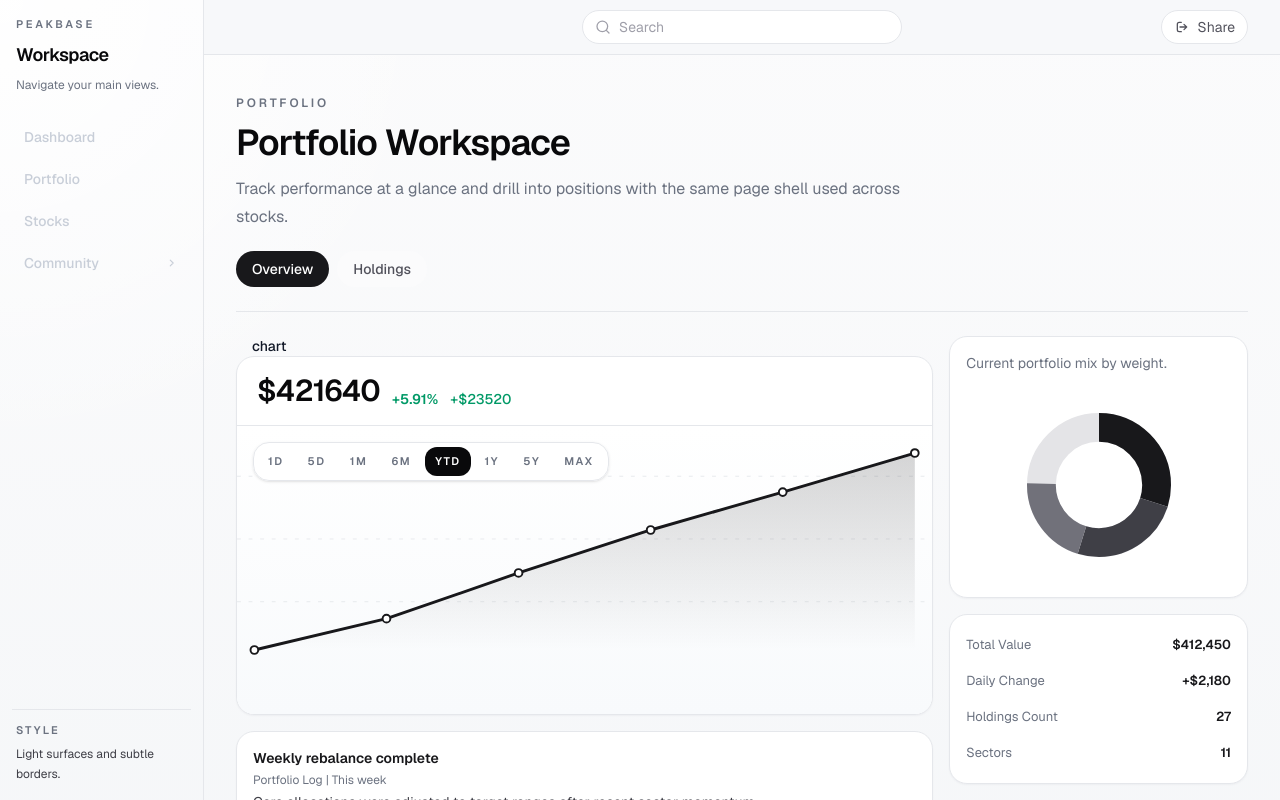
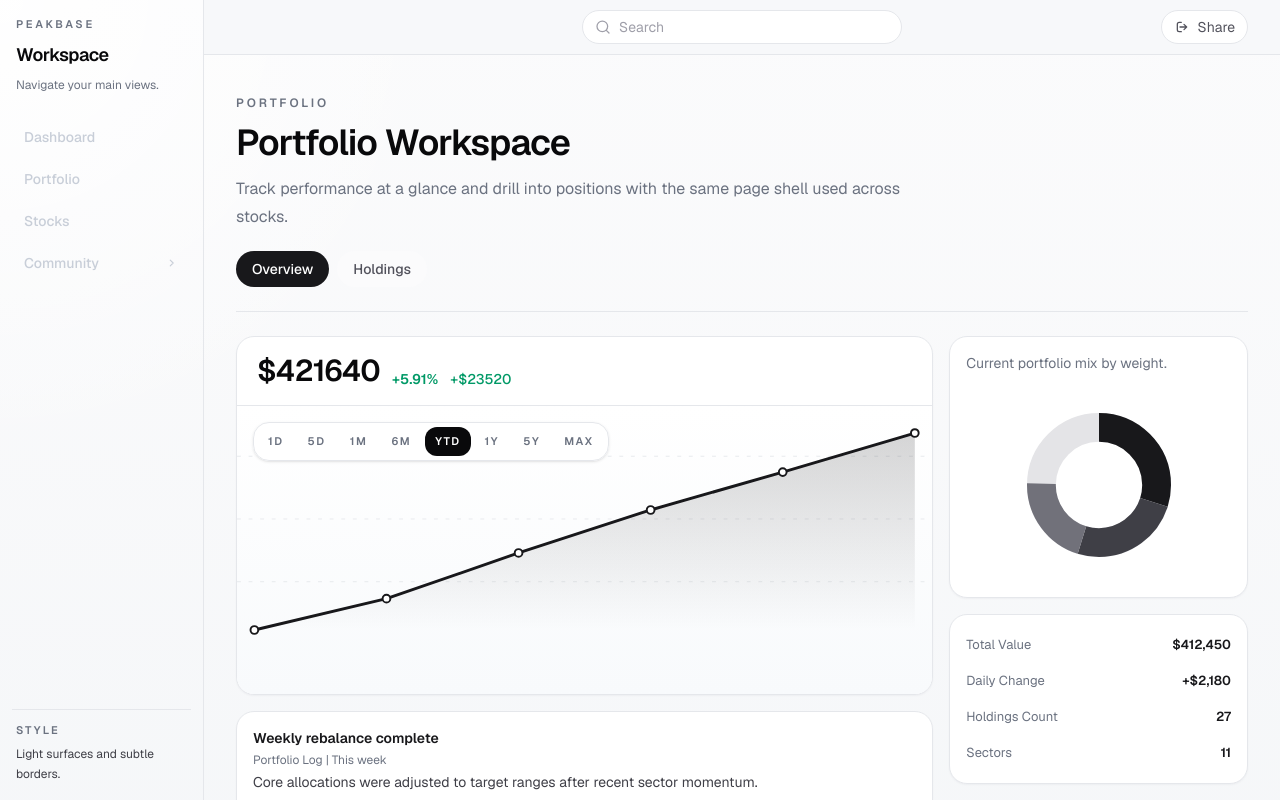
Before and after one commit to SameerAkita/peakbase, a Next.js app: page /portfolio/overview in a window 1280 px wide. Shown: the top 800 px of the page. Built offline with nearby package versions, Linux system fonts and the light colour scheme.

Commit message:
remove title from chart

```diff
--- a/app/components/chart-card.tsx
+++ b/app/components/chart-card.tsx
@@ -11,7 +11,6 @@ type ChartCardPoint = {
 
 type ChartCardProps = {
   data: ChartCardPoint[];
-  title?: string;
   chartAriaLabel: string;
   valuePrefix?: string;
   valueSuffix?: string;
@@ -48,7 +47,6 @@ function getVisiblePoints(data: ChartCardPoint[], range: ChartRange) {
 
 export function ChartCard({
   data,
-  title,
   chartAriaLabel,
   valuePrefix = "$",
   valueSuffix = "",
@@ -98,7 +96,6 @@ export function ChartCard({
 
   return (
     <article className={["flex h-full flex-col", className].filter(Boolean).join(" ")}>
-      {title ? <p className="px-4 text-sm font-medium">{title}</p> : null}
       <div className="panel flex h-full flex-col overflow-hidden">
         <div className="border-b border-[var(--border)] px-5 py-4">
           <div className="flex flex-wrap items-end gap-x-3 gap-y-1">
--- a/app/components/portfolio-browser.tsx
+++ b/app/components/portfolio-browser.tsx
@@ -86,7 +86,6 @@ export function PortfolioBrowser({ currentTabId }: PortfolioBrowserProps) {
         <section className="flex flex-col gap-4 lg:flex-row lg:items-start">
           <div className="flex flex-col gap-4 lg:w-[70%]">
             <ChartCard
-              title="chart"
               chartAriaLabel="Portfolio trend chart"
               valueDecimals={0}
               data={portfolioChartData}
--- a/app/components/stocks/widgets/chart-widget.tsx
+++ b/app/components/stocks/widgets/chart-widget.tsx
@@ -10,7 +10,6 @@ export function ChartWidget({ symbol }: ChartWidgetProps) {
 
   return (
     <ChartCard
-      title="chart"
       chartAriaLabel={`${stock.symbol} line chart`}
       data={stock.chartData.map((point) => ({ label: point.quarter, value: point.price }))}
     />
```
